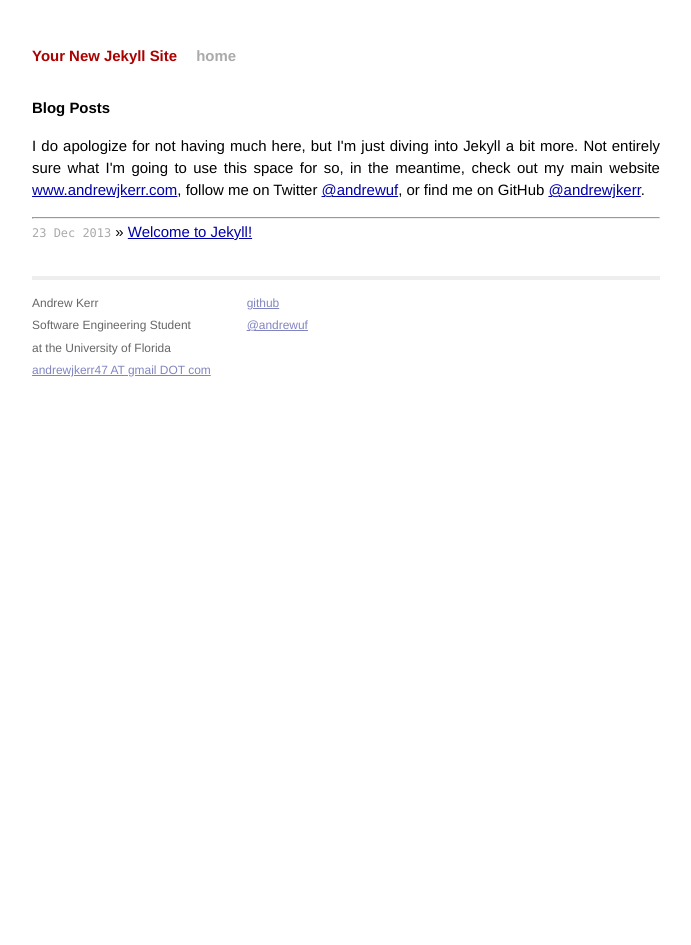
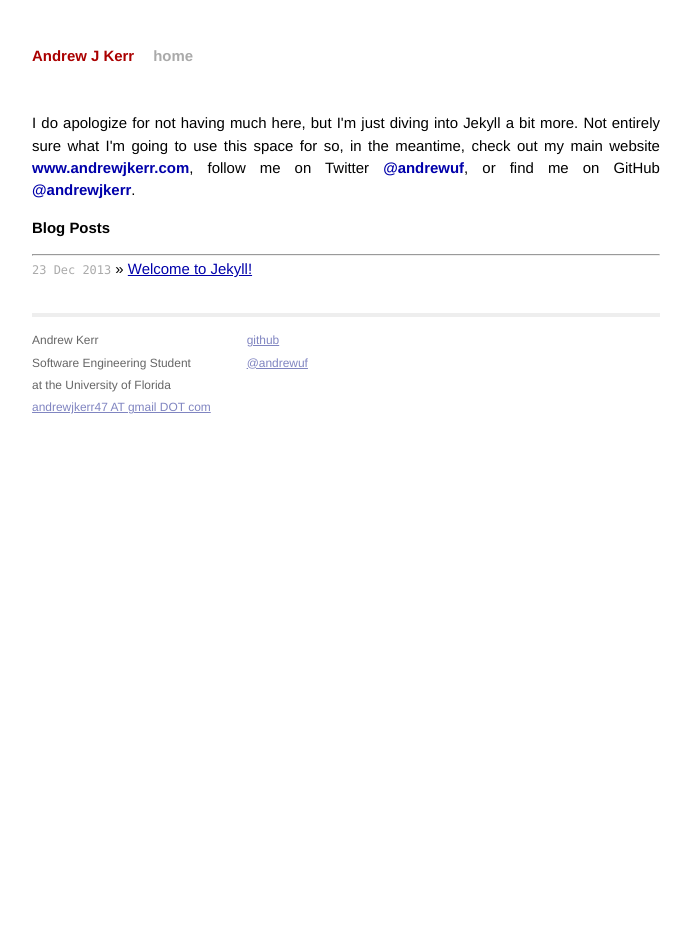
Before and after one commit to hackuf/hackuf.github.io, a Jekyll site: the page built from index.html, in a window 1280 px wide. Shown: the whole page, without its empty margins (294-985 px from the left). Built offline with Jekyll 4.4.1, drawn with Linux system fonts in a browser that asks for light colours; Markdown is read by kramdown in place of the engine named in the settings.

Commit message:
More basic configuration stuffs.

```diff
--- a/_config.yml
+++ b/_config.yml
@@ -1,3 +1,3 @@
-name: Your New Jekyll Site
+name: Andrew J Kerr
 markdown: redcarpet
 pygments: true
--- a/_layouts/default.html
+++ b/_layouts/default.html
@@ -19,6 +19,7 @@
           <div class="header">
             <h1 class="title"><a href="/">{{ site.name }}</a></h1>
             <a class="extra" href="/">home</a>
+			 <p>I do apologize for not having much here, but I'm just diving into Jekyll a bit more. Not entirely sure what I'm going to use this space for so, in the meantime, check out my main website <a href="http://www.andrewjkerr.com">www.andrewjkerr.com</a>, follow me on Twitter <a href="http://www.twitter.com/andrewuf">@andrewuf</a>, or find me on GitHub <a href="http://www.github.com/andrewjkerr">@andrewjkerr</a>.</p>
           </div>
 
           {{ content }}
--- a/index.html
+++ b/index.html
@@ -5,7 +5,6 @@ title: Andrew Kerr | GitHub
 
 <div id="home">
   <h1>Blog Posts</h1>
-  <p>I do apologize for not having much here, but I'm just diving into Jekyll a bit more. Not entirely sure what I'm going to use this space for so, in the meantime, check out my main website <a href="http://www.andrewjkerr.com">www.andrewjkerr.com</a>, follow me on Twitter <a href="http://www.twitter.com/andrewuf">@andrewuf</a>, or find me on GitHub <a href="http://www.github.com/andrewjkerr">@andrewjkerr</a>.</p>
   <hr />
   <ul class="posts">
     {% for post in site.posts %}
```
